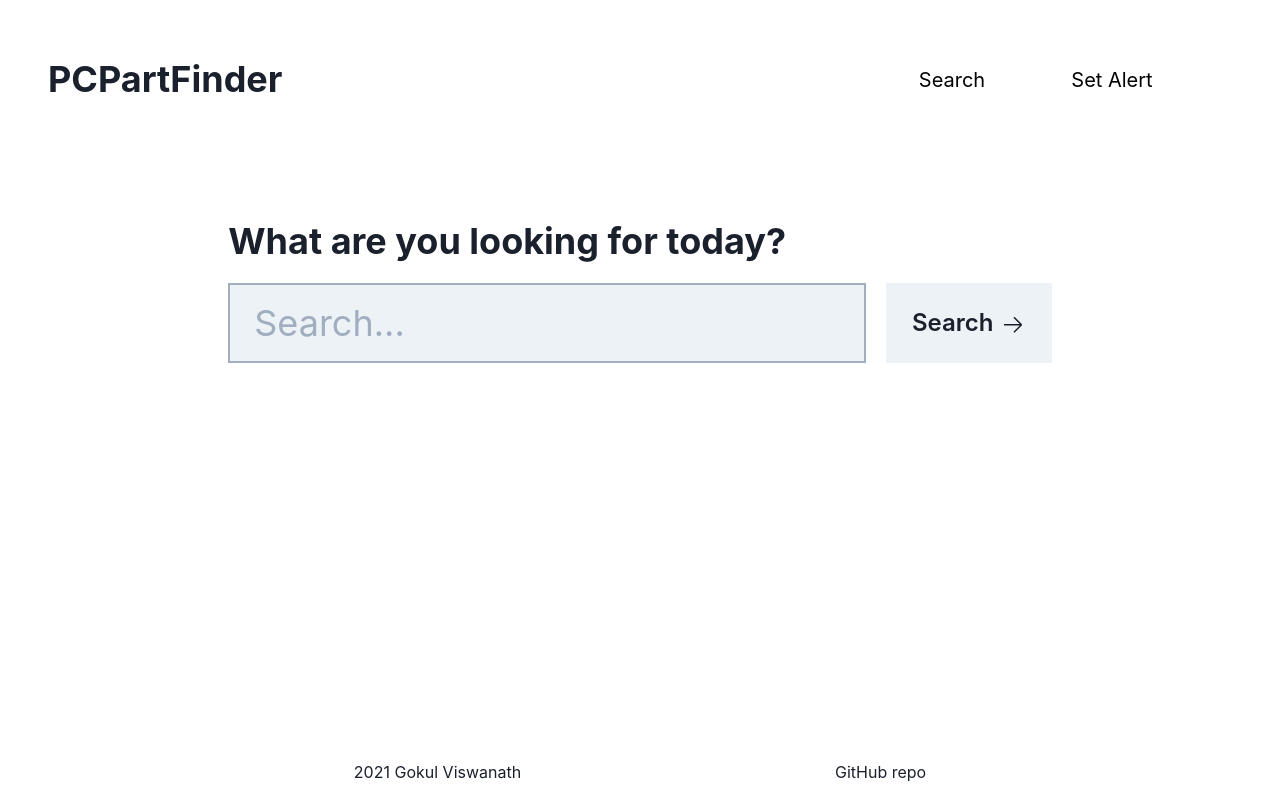
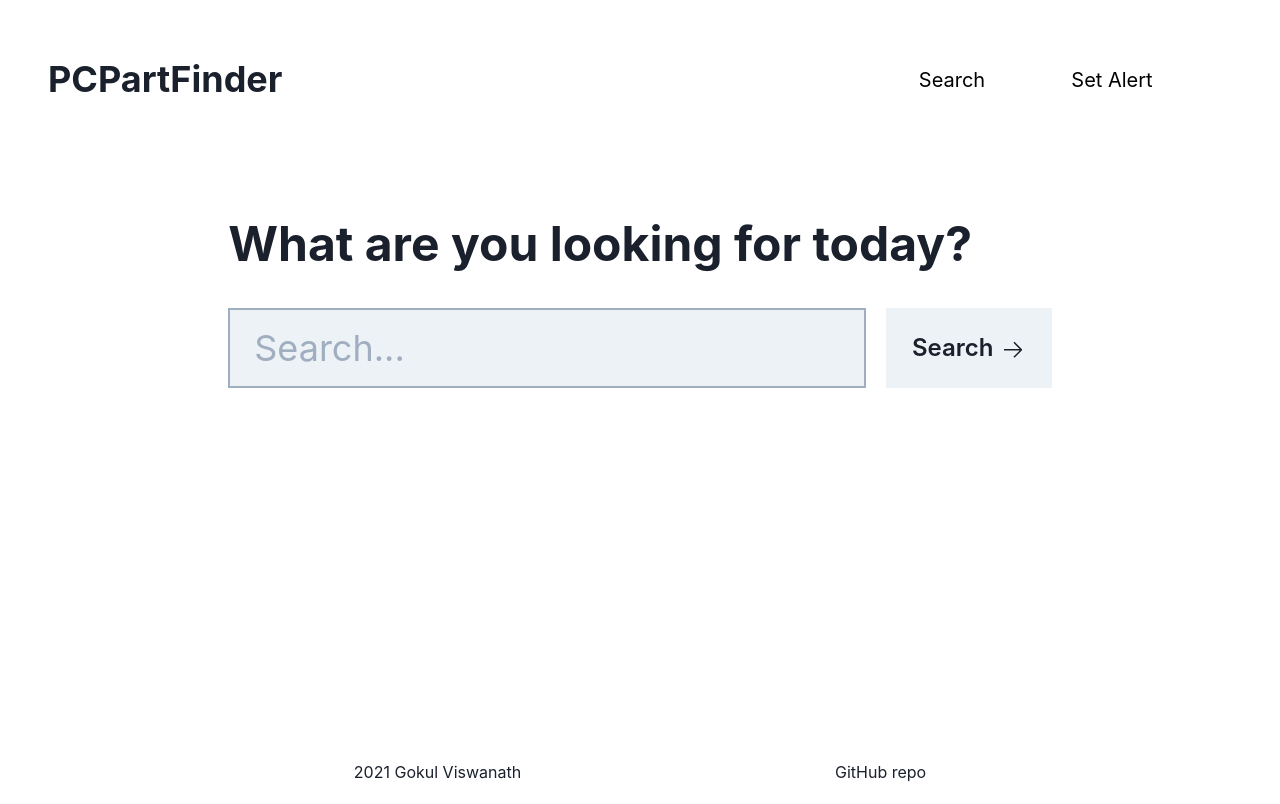
Before and after one commit to 1Gokul/pcpartfinder, a Next.js app: page / in a window 1280 px wide. Built offline with nearby package versions, Linux system fonts and the light colour scheme; no server answers.

Commit message:
Changes to search text

```diff
--- a/pages/index.js
+++ b/pages/index.js
@@ -1,9 +1,9 @@
 import { useEffect, useState } from "react"
 import { Button, Flex, Heading, Icon, Input, Text } from "@chakra-ui/react"
+import { VscArrowRight } from "react-icons/vsc"
 import axios from "axios"
 
 import Layout, { Container } from "../src/components/Layout"
-import { VscArrowRight } from "react-icons/vsc"
 
 const Home = () => {
   const [results, setResults] = useState ([])
@@ -36,7 +36,7 @@ const Home = () => {
   return (
     <Layout>
       <Container>
-        <Heading>What are you looking for today?</Heading>
+        <Heading size="2xl" marginBottom={5}>What are you looking for today?</Heading>
         <form onSubmit={submitQuery}>
 
           <Flex marginTop={5} direction={{ base: "column", md: "row" }}>
```
